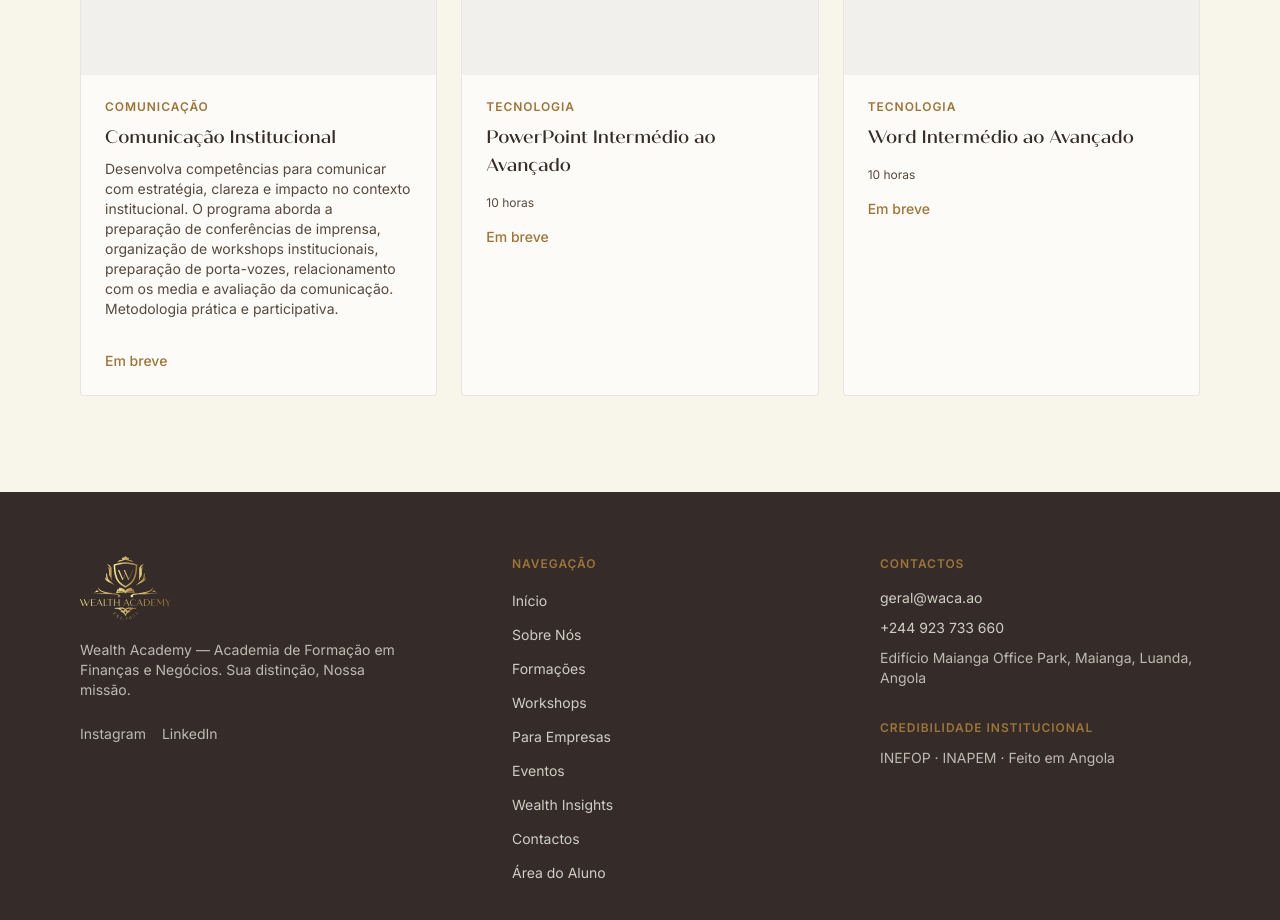
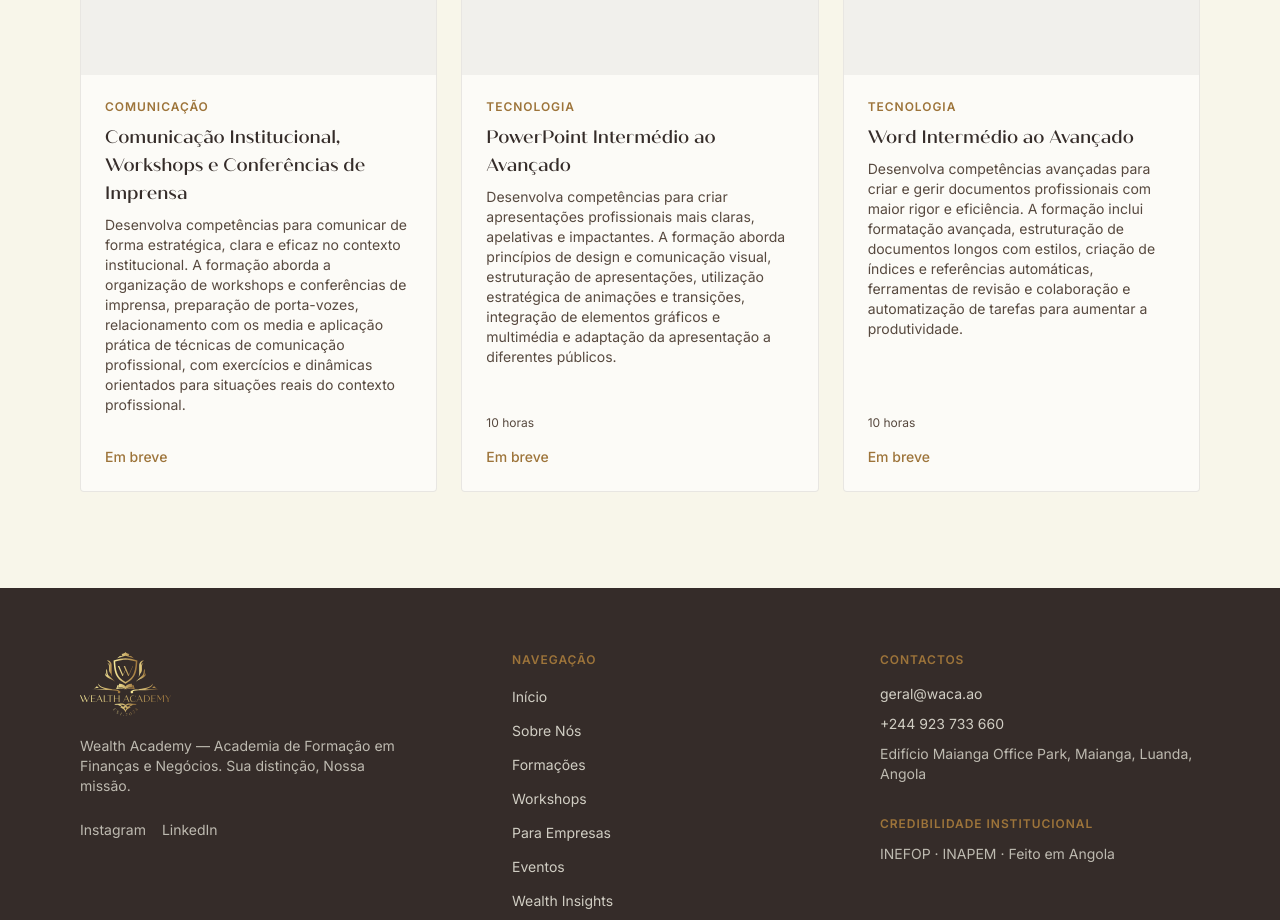
Before and after one commit to ArturMachado07/wealthacademy, a Next.js app: page /formacoes in a window 1280 px wide. Shown: the part 1320-2240 px from the top of the page. Built offline with nearby package versions, Linux system fonts and the light colour scheme; no server answers.

Commit message:
conteúdo: expandir Comunicação Institucional, evento de lançamento, categorias Wealth Insights

```diff
--- a/src/components/EventCard.tsx
+++ b/src/components/EventCard.tsx
@@ -10,13 +10,16 @@ const statusStyles: Record<string, string> = {
 export default function EventCard({ event }: { event: WealthEvent }) {
   return (
     <div className="flex flex-col rounded border border-ink/10 bg-white/60 p-6">
-      <span className={`inline-block w-fit rounded-full px-3 py-1 text-xs font-medium ${statusStyles[event.status]}`}>
-        {event.status}
-      </span>
+      <div className="flex items-center justify-between gap-2">
+        <span className={`inline-block w-fit rounded-full px-3 py-1 text-xs font-medium ${statusStyles[event.status]}`}>
+          {event.status}
+        </span>
+        {event.type && <span className="text-xs text-ink-soft">{event.type}</span>}
+      </div>
       <h3 className="mt-3 text-lg font-medium text-ink">{event.title}</h3>
       {event.description && <p className="mt-2 text-sm text-ink-soft">{event.description}</p>}
       <div className="mt-4 flex flex-wrap gap-x-4 gap-y-1 text-xs text-ink-soft">
-        <span>{event.date}</span>
+        {event.date && <span>{event.date}</span>}
         {event.time && <span>{event.time}</span>}
         {event.location && <span>{event.location}</span>}
       </div>
--- a/src/data/categories.ts
+++ b/src/data/categories.ts
@@ -14,9 +14,9 @@ export type TrainingCategory = (typeof trainingCategories)[number];
 export const insightCategories = [
   "Finanças",
   "Negócios",
-  "Gestão",
   "Liderança",
-  "Carreira",
-  "Mercado",
-  "Educação Financeira",
+  "Comunicação",
+  "Tecnologia",
+  "Desenvolvimento Profissional",
+  "Formação Corporativa",
 ] as const;
--- a/src/data/courses.ts
+++ b/src/data/courses.ts
@@ -66,18 +66,20 @@ export const courses: Course[] = [
   },
   {
     slug: "comunicacao-institucional",
-    title: "Comunicação Institucional",
+    title: "Comunicação Institucional, Workshops e Conferências de Imprensa",
     category: "Comunicação",
     status: "Em breve",
     instructor: "Dalila Prata",
     description:
-      "Desenvolva competências para comunicar com estratégia, clareza e impacto no contexto institucional. O programa aborda a preparação de conferências de imprensa, organização de workshops institucionais, preparação de porta-vozes, relacionamento com os media e avaliação da comunicação. Metodologia prática e participativa.",
+      "Desenvolva competências para comunicar de forma estratégica, clara e eficaz no contexto institucional. A formação aborda a organização de workshops e conferências de imprensa, preparação de porta-vozes, relacionamento com os media e aplicação prática de técnicas de comunicação profissional, com exercícios e dinâmicas orientados para situações reais do contexto profissional.",
     syllabus: [
-      "Preparação de conferências de imprensa",
+      "Comunicação institucional",
       "Organização de workshops institucionais",
+      "Diferença entre workshop, palestra, fórum e conferência",
+      "Planeamento e execução de conferências de imprensa",
       "Preparação de porta-vozes",
-      "Relacionamento com os media",
-      "Avaliação da comunicação",
+      "Relação com os media",
+      "Avaliação do impacto da comunicação",
     ],
   },
   {
@@ -86,6 +88,8 @@ export const courses: Course[] = [
     category: "Tecnologia",
     status: "Em breve",
     duration: "10 horas",
+    description:
+      "Desenvolva competências para criar apresentações profissionais mais claras, apelativas e impactantes. A formação aborda princípios de design e comunicação visual, estruturação de apresentações, utilização estratégica de animações e transições, integração de elementos gráficos e multimédia e adaptação da apresentação a diferentes públicos.",
   },
   {
     slug: "word-intermedio-avancado",
@@ -93,5 +97,7 @@ export const courses: Course[] = [
     category: "Tecnologia",
     status: "Em breve",
     duration: "10 horas",
+    description:
+      "Desenvolva competências avançadas para criar e gerir documentos profissionais com maior rigor e eficiência. A formação inclui formatação avançada, estruturação de documentos longos com estilos, criação de índices e referências automáticas, ferramentas de revisão e colaboração e automatização de tarefas para aumentar a produtividade.",
   },
 ];
--- a/src/data/events.ts
+++ b/src/data/events.ts
@@ -3,7 +3,8 @@ export type EventStatus = "Próximo" | "Inscrições abertas" | "Esgotado" | "Re
 export type WealthEvent = {
   slug: string;
   title: string;
-  date: string;
+  type?: string;
+  date?: string;
   time?: string;
   location?: string;
   description?: string;
@@ -12,5 +13,13 @@ export type WealthEvent = {
   status: EventStatus;
 };
 
-// Sem eventos confirmados ainda.
-export const events: WealthEvent[] = [];
+export const events: WealthEvent[] = [
+  {
+    slug: "lancamento-oficial-wealth-academy",
+    title: "Lançamento Oficial da Wealth Academy",
+    type: "Evento Institucional",
+    status: "Realizado",
+    description:
+      "Evento institucional que marcou o lançamento da The Finance Boutique – Wealth Management & Advisory Services, Lda e da sua unidade de capacitação, a Wealth Academy.",
+  },
+];
```
Also changed, not shown: src/data/articles.ts (+8 -1 lines).
